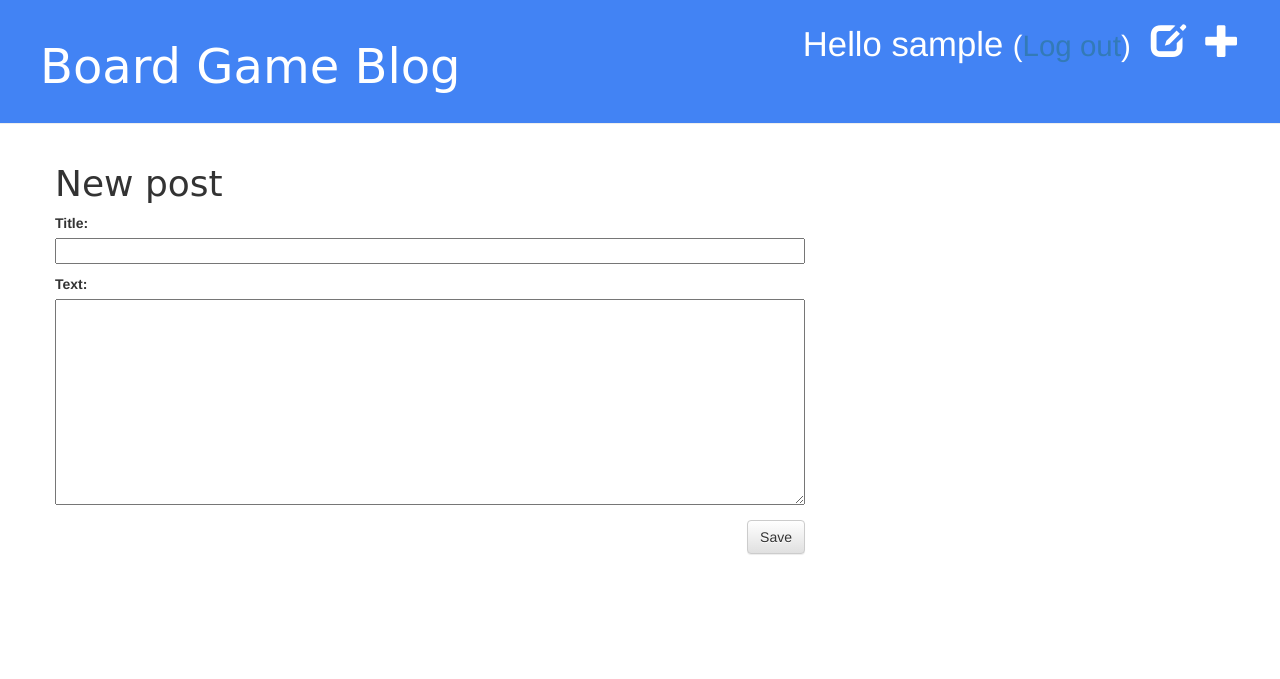
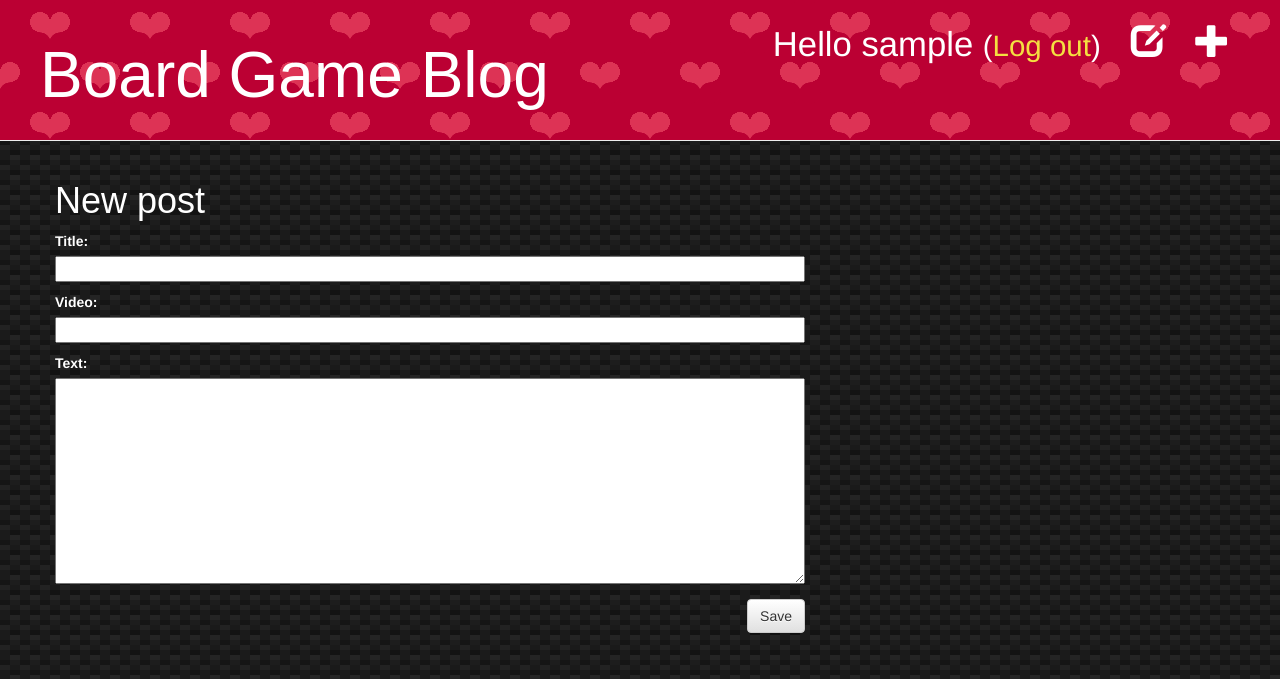
Before and after one commit to WesolyBanan/szt_blog, a Django app: page /post/new/ in a window 1280 px wide. Shown: the top 679 px of the page. Run offline with Django 3.2, Linux system fonts and the light colour scheme; the visitor is signed in with stand-in values (Sample User, id 1); some libraries are stand-ins or nearby versions.

Commit message:
Video and frontend refresh

```diff
--- a/blog/forms.py
+++ b/blog/forms.py
@@ -6,4 +6,4 @@ class PostForm(forms.ModelForm):
 
     class Meta:
         model = Post
-        fields = ('title', 'text',)
+        fields = ('title', 'video', 'text',)
--- a/blog/models.py
+++ b/blog/models.py
@@ -6,6 +6,8 @@ class Post(models.Model):
     author = models.ForeignKey('auth.User')
     title = models.CharField(max_length=200)
     text = models.TextField()
+    video = models.CharField(max_length=100, default="")
+    music = models.CharField(max_length=100, default="")
     created_date = models.DateTimeField(
             default=timezone.now)
     published_date = models.DateTimeField(
--- a/blog/templates/blog/base.html
+++ b/blog/templates/blog/base.html
@@ -11,11 +11,11 @@
 <body>
     <div class="page-header">
         {% if user.is_authenticated %}
-            <a href="{% url 'post_new' %}" class="top-menu"><span class="glyphicon glyphicon-plus"></span></a>
-            <a href="{% url 'post_draft_list' %}" class="top-menu"><span class="glyphicon glyphicon-edit"></span></a>
-            <p class="top-menu">Hello {{ user.username }} <small>(<a href="{% url 'logout' %}">Log out</a>)</small></p>
+            <a title="Create new post." href="{% url 'post_new' %}" class="top-menu"><span class="glyphicon glyphicon-plus"></span></a>
+            <a title="View unpublished posts." href="{% url 'post_draft_list' %}" class="top-menu"><span class="glyphicon glyphicon-edit"></span></a>
+            <p class="top-menu">Hello {{ user.username }} <small class="logout">(<a href="{% url 'logout' %}">Log out</a>)</small></p>
         {% else %}
-            <a href="{% url 'login' %}" class="top-menu"><span class="glyphicon glyphicon-lock"></span></a>
+            <a title="Authenticate to add, edit or publish posts." href="{% url 'login' %}" class="top-menu"><span class="glyphicon glyphicon-lock"></span></a>
         {% endif %}
         <h1><a href="/">Board Game Blog</a></h1>
     </div>
@@ -25,6 +25,10 @@
             {% block content %}
             {% endblock %}
             </div>
+            <div class="col-md-4">
+            {% block video %}
+            {% endblock %}
+            </div>
         </div>
     </div>
 </body>
--- a/blog/templates/blog/post_edit.html
+++ b/blog/templates/blog/post_edit.html
@@ -1,9 +1,11 @@
 {% extends 'blog/base.html' %}
 
 {% block content %}
-    <h1>New post</h1>
-    <form method="POST" class="post-form">{% csrf_token %}
-        {{ form.as_p }}
-        <button type="submit" class="save btn btn-default">Save</button>
-    </form>
+    <div class="newpost">
+        <h1>New post</h1>
+        <form method="POST" class="post-form">{% csrf_token %}
+            {{ form.as_p }}
+            <button type="submit" class="save btn btn-default">Save</button>
+        </form>
+    </div>
 {% endblock %}
--- a/blog/templates/blog/post_list.html
+++ b/blog/templates/blog/post_list.html
@@ -5,9 +5,11 @@
         <div class="post">
             <div class="date">
                 {{ post.published_date }}
+                by
+                {{ post.author }}
             </div>
             <h1><a href="{% url 'post_detail' pk=post.pk %}">{{ post.title }}</a></h1>
-            <p>{{ post.text|linebreaksbr }}</p>
+            <p>{{ post.text|truncatechars:300}}</p>
         </div>
     {% endfor %}
 {% endblock %}
--- a/blog/templates/registration/login.html
+++ b/blog/templates/registration/login.html
@@ -20,7 +20,9 @@
 
         <input type="submit" value="login" />
         <input type="hidden" name="next" value="{{ next }}" />
+        <br>
+        <br>
         <p><strong>-- OR --</strong></p>
-        <a href="{% url 'social:begin' 'facebook' %}">Login with Facebook</a>
+        <h2><a href="{% url 'social:begin' 'facebook' %}">Login with Facebook</a></h2>
     </form>
 {% endblock %}
--- a/blog/views.py
+++ b/blog/views.py
@@ -5,7 +5,7 @@ from .forms import PostForm
 from django.contrib.auth.decorators import login_required
 
 def post_list(request):
-    posts = Post.objects.filter(published_date__lte=timezone.now()).order_by('published_date')
+    posts = Post.objects.filter(published_date__lte=timezone.now()).order_by('-published_date')
     return render(request, 'blog/post_list.html', {'posts': posts})
 
 def post_detail(request, pk):
@@ -43,7 +43,7 @@ def post_edit(request, pk):
 
 @login_required
 def post_draft_list(request):
-    posts = Post.objects.filter(published_date__isnull=True).order_by('created_date')
+    posts = Post.objects.filter(published_date__isnull=True).order_by('-created_date')
     return render(request, 'blog/post_draft_list.html', {'posts': posts})
 
 @login_required
--- a/mysite/settings.py
+++ b/mysite/settings.py
@@ -94,7 +94,7 @@ AUTHENTICATION_BACKENDS = (
 # Internationalization
 # https://docs.djangoproject.com/en/1.8/topics/i18n/
 
-LANGUAGE_CODE = 'pl'
+LANGUAGE_CODE = 'en-us'
 
 TIME_ZONE = 'Europe/Warsaw'
 
--- a/static/css/blog.css
+++ b/static/css/blog.css
@@ -1,13 +1,39 @@
+body {
+    background:
+    linear-gradient(27deg, #151515 5px, transparent 5px) 0 5px,
+    linear-gradient(207deg, #151515 5px, transparent 5px) 10px 0px,
+    linear-gradient(27deg, #222 5px, transparent 5px) 0px 10px,
+    linear-gradient(207deg, #222 5px, transparent 5px) 10px 5px,
+    linear-gradient(90deg, #1b1b1b 10px, transparent 10px),
+    linear-gradient(#1d1d1d 25%, #1a1a1a 25%, #1a1a1a 50%, transparent 50%, transparent 75%, #242424 75%, #242424);
+    background-color: #131313;
+    background-size: 20px 20px;
+}
+
 .page-header {
-    background-color: #4283f4;
+    background:
+    radial-gradient(circle closest-side at 60% 43%, #b03 26%, rgba(187,0,51,0) 27%),
+    radial-gradient(circle closest-side at 40% 43%, #b03 26%, rgba(187,0,51,0) 27%),
+    radial-gradient(circle closest-side at 40% 22%, #d35 45%, rgba(221,51,85,0) 46%),
+    radial-gradient(circle closest-side at 60% 22%, #d35 45%, rgba(221,51,85,0) 46%),
+    radial-gradient(circle closest-side at 50% 35%, #d35 30%, rgba(221,51,85,0) 31%),
+
+    radial-gradient(circle closest-side at 60% 43%, #b03 26%, rgba(187,0,51,0) 27%) 50px 50px,
+    radial-gradient(circle closest-side at 40% 43%, #b03 26%, rgba(187,0,51,0) 27%) 50px 50px,
+    radial-gradient(circle closest-side at 40% 22%, #d35 45%, rgba(221,51,85,0) 46%) 50px 50px,
+    radial-gradient(circle closest-side at 60% 22%, #d35 45%, rgba(221,51,85,0) 46%) 50px 50px,
+    radial-gradient(circle closest-side at 50% 35%, #d35 30%, rgba(221,51,85,0) 31%) 50px 50px;
+    background-color:#b03;
+    background-size:100px 100px;
+
     margin-top: 0;
     padding: 20px 20px 20px 40px;
 }
 
 .page-header h1, .page-header h1 a, .page-header h1 a:visited, .page-header h1 a:active {
     color: #ffffff;
-    font-size: 36pt;
-    text-decoration: none;
+    font-size: 48pt;
+    text-decoration: bold;
 }
 
 .content {
@@ -15,12 +41,12 @@
 }
 
 h1, h2, h3, h4 {
-    font-family: 'Gadget', cursive;
+    font-family: Arial, Helvetica, sans-serif;
 }
 
 .date {
     float: right;
-    color: #828282;
+    color: #cccccc;
 }
 
 .save {
@@ -29,20 +55,38 @@ h1, h2, h3, h4 {
 
 .post-form textarea, .post-form input {
     width: 100%;
+    color: #ffffff;
+}
+.newpost, .row{
+    color: #ffffff;
 }
 
 .top-menu, .top-menu:hover, .top-menu:visited {
     color: #ffffff;
     float: right;
     font-size: 26pt;
-    margin-right: 20px;
+    margin-right: 30px;
 }
 
 .post {
+    margin-left: 30px;
     margin-bottom: 70px;
     width: 100%;
+    color: #ffffff;
 }
 
-.post h1 a, .post h1 a:visited {
+.post h1 a, .post h1 a:visited,  {
     color: #000000;
 }
+
+.logout a {
+    color: #f4df41
+}
+
+.video {
+    margin-left: 30px;
+}
+
+.title {
+    color: #307ab2
+}
```
Also changed, not shown: blog/templates/blog/post_detail.html (+16 -3 lines), blog/migrations/0002_auto_20180122_2347.py (added).
